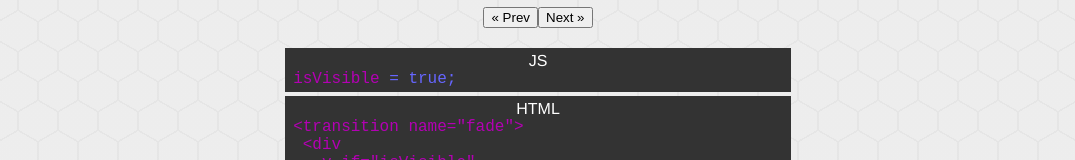
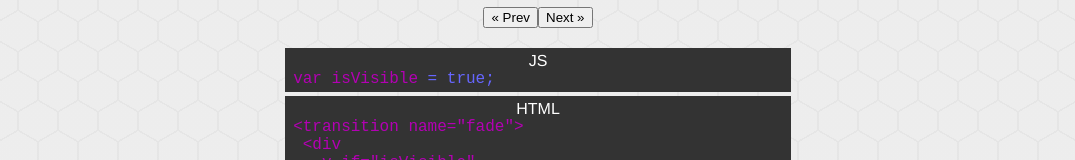
Before and after one commit to mikezano/vue_experiments, a Vue app: page /#/animations/timeline in a window 1280 px wide. Shown: the part 269-429 px from the top of the page, without its empty margins (102-1177 px from the left). Built offline with nearby package versions, Linux system fonts and the light colour scheme.

Commit message:
Fixing grids

```diff
--- a/src/components/animations.vue
+++ b/src/components/animations.vue
@@ -22,7 +22,6 @@
 					a(href="#/animations/in_out_examples") In & Outs Examples
 				li
 					a(href="#/animations/hooks_examples") Hooks Examples
-
 
 		router-view
 </template>
--- a/src/components/animations/examples_grid.vue
+++ b/src/components/animations/examples_grid.vue
@@ -50,7 +50,7 @@ export default {
 }
 </script>
 
-<style lang="scss">
+<style lang="scss" scoped>
 
 @import '../../sass/global';
 
--- a/src/components/animations/simple_examples.vue
+++ b/src/components/animations/simple_examples.vue
@@ -44,7 +44,7 @@ export default {
     height:500px;
 	margin:auto;
 	display:grid;
-	//grid-template-columns: 33.3% 33.3% 33.3%;
+    //grid-template-columns: 33.3% 33.3% 33.3%;
     grid-template-rows:  33.3% 33.3% 33.3%;
     grid-gap:10px;
 
--- a/src/components/animations/timeline.vue
+++ b/src/components/animations/timeline.vue
@@ -28,7 +28,7 @@
 			.js
 				label JS
 				pre
-					span.purple-code isVisible
+					span.purple-code var isVisible
 					span.blue-code = {{isVisibleVar}};
 			.html
 				label HTML
```
